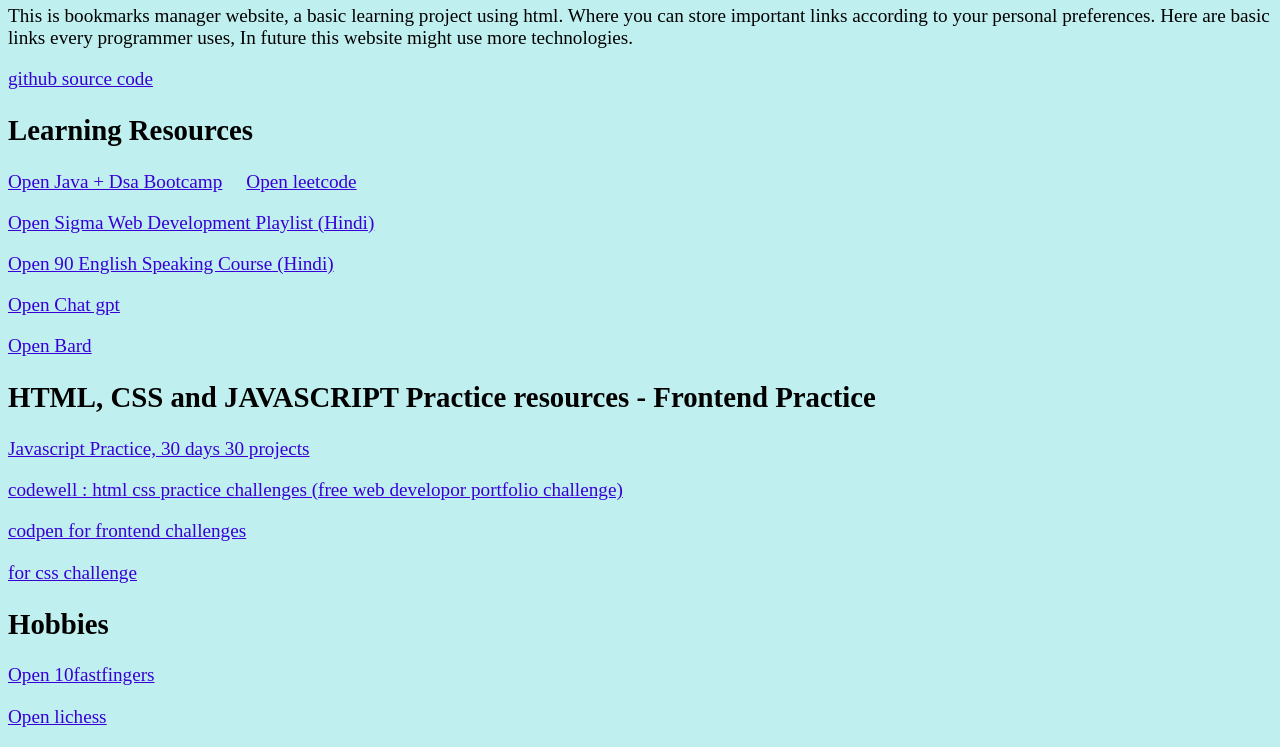
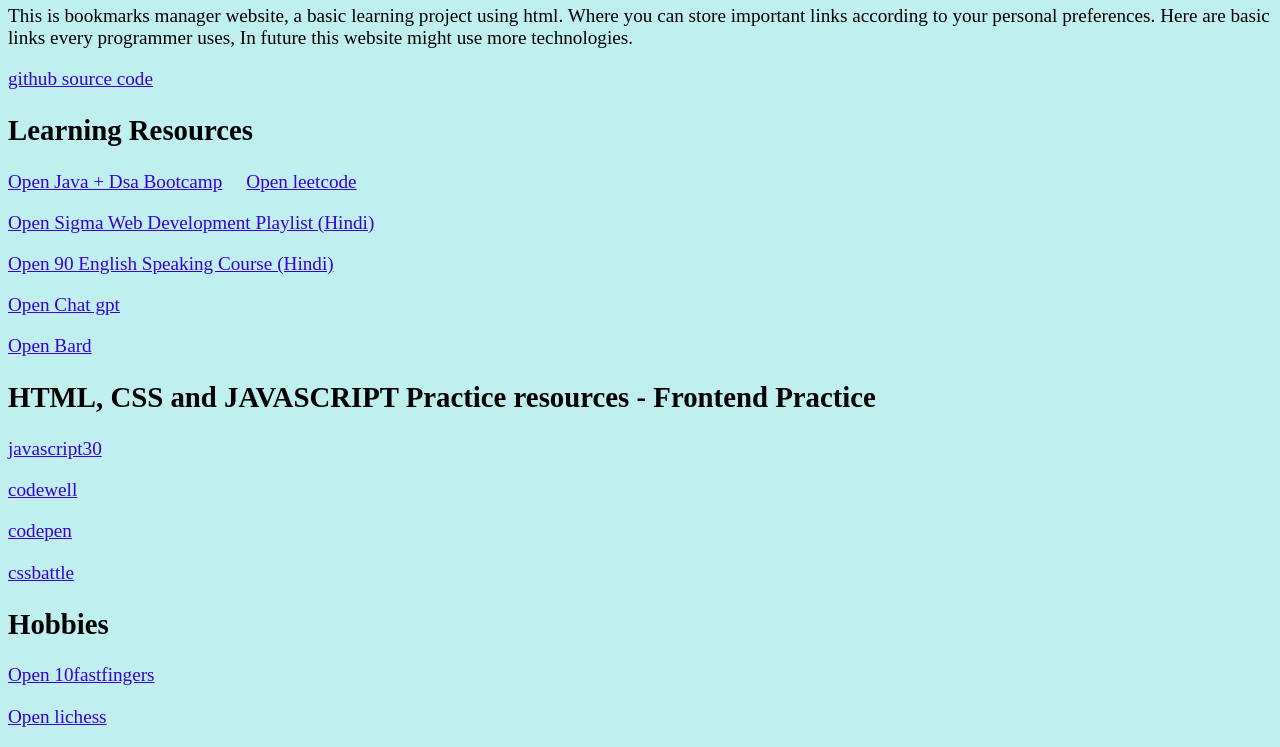
Before and after one commit to Faiz-Ahmed10/Bookmarks-Manager, a plain HTML site: page index.html in a window 1280 px wide. Shown: the part 135-882 px from the top of the page. Drawn offline with Linux system fonts and the light colour scheme.

Commit message:
link tags update

```diff
--- a/index.html
+++ b/index.html
@@ -24,10 +24,10 @@
     <p><a href="https://bard.google.com/chat">Open Bard</a></p>
 
     <h2>HTML, CSS and JAVASCRIPT Practice resources - Frontend Practice</h2>
-    <p><a href="https://javascript30.com/">Javascript Practice, 30 days 30 projects</a></p>
-    <p><a href="https://www.codewell.cc/">codewell : html css practice  challenges (free web developor portfolio challenge)</a></p>
-    <p><a href="https://codepen.io/challenges">codpen for frontend challenges</a></p>
-    <p><a href="https://cssbattle.dev/">for css challenge</a></p>
+    <p><a href="https://javascript30.com/">javascript30</a></p>
+    <p><a href="https://www.codewell.cc/">codewell</a></p>
+    <p><a href="https://codepen.io/challenges">codepen</a></p>
+    <p><a href="https://cssbattle.dev/">cssbattle</a></p>
 
     <h2>Hobbies</h2>
     <p><a href="https://10fastfingers.com/">Open 10fastfingers</a></p>
```
